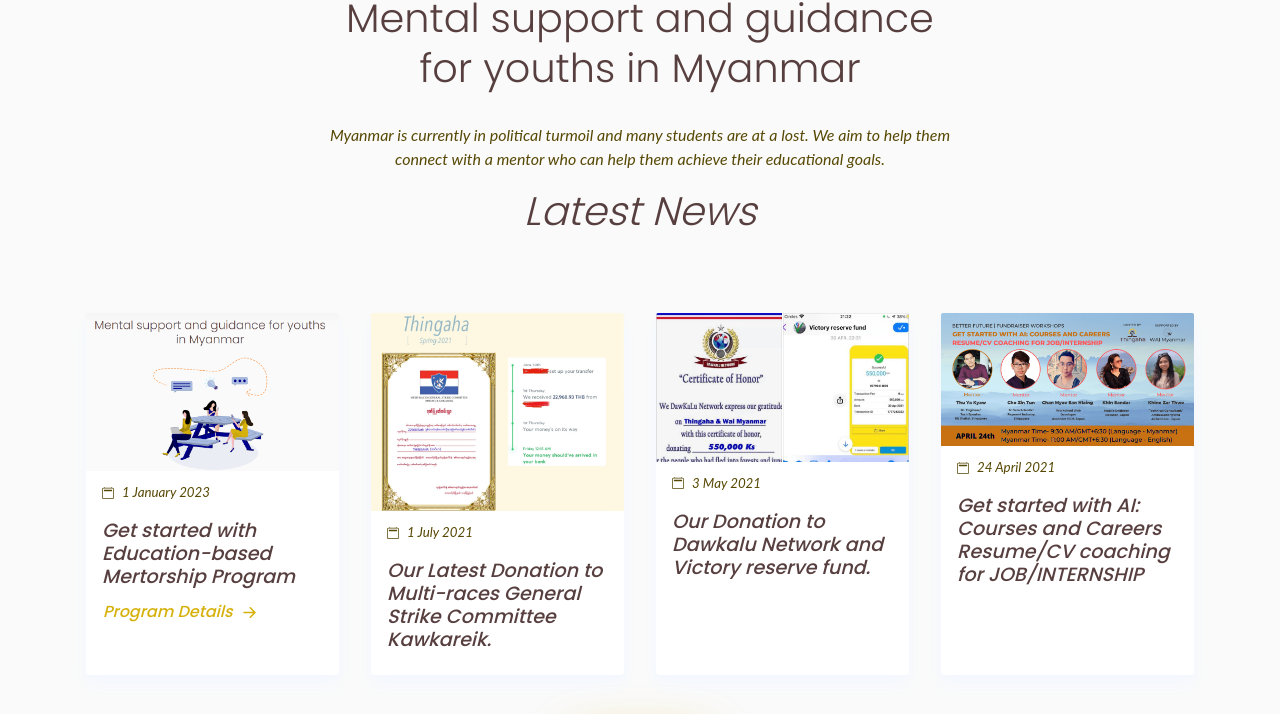
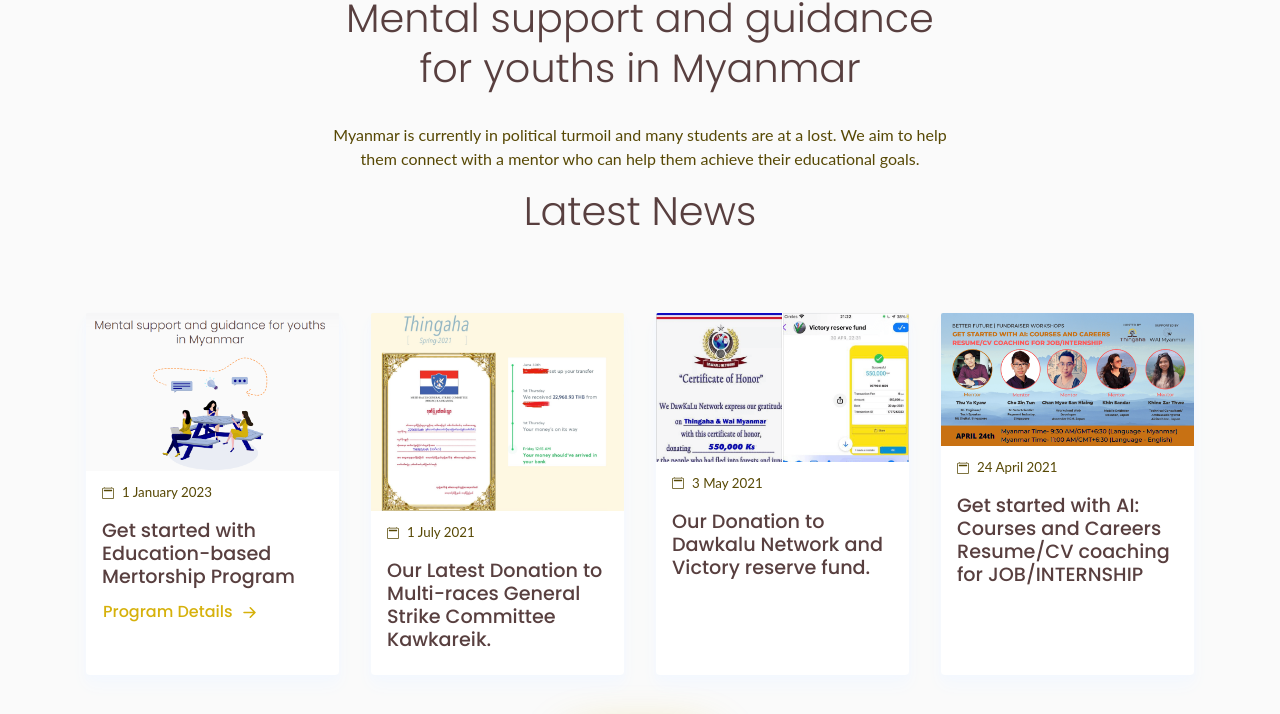
Before and after one commit to thingaha/thingaha.org, a plain HTML site: page public/index.html in a window 1280 px wide. Shown: the part 802-1516 px from the top of the page. Drawn offline with Linux system fonts and the light colour scheme.

Commit message:
[update] fixed unecessary i

```diff
--- a/public/index.html
+++ b/public/index.html
@@ -107,7 +107,9 @@
             <div class="row">
               <div class="col-lg-7 mx-auto text-center my-5">
                 <h6 class="fw-light fs-3 fs-lg-5 lh-sm mb-4">Mental support and guidance for youths in Myanmar</h6>
-                <p class="mb-3"><i>Myanmar is currently in political turmoil and many students are at a lost. We aim to help them connect with a mentor who can help them achieve their educational goals.</p>
+                <p class="mb-3">
+                  Myanmar is currently in political turmoil and many students are at a lost. We aim to help them connect with a mentor who can help them achieve their educational goals.
+                </p>
 
                 <h6 class="fw-light fs-3 fs-lg-5 lh-sm mb-4">Latest News</h6>
               </div>
```
